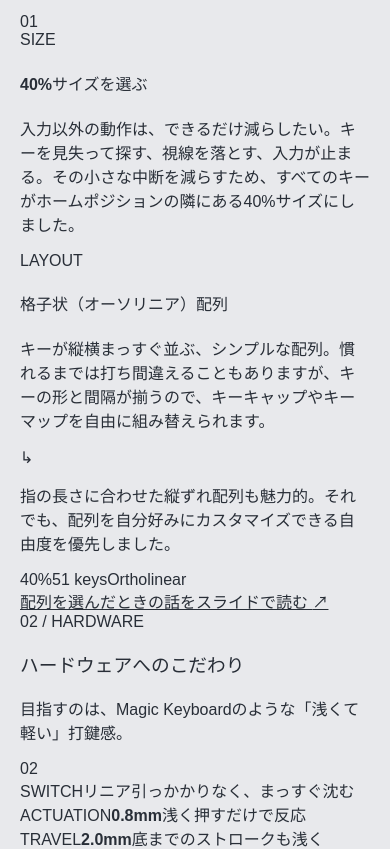
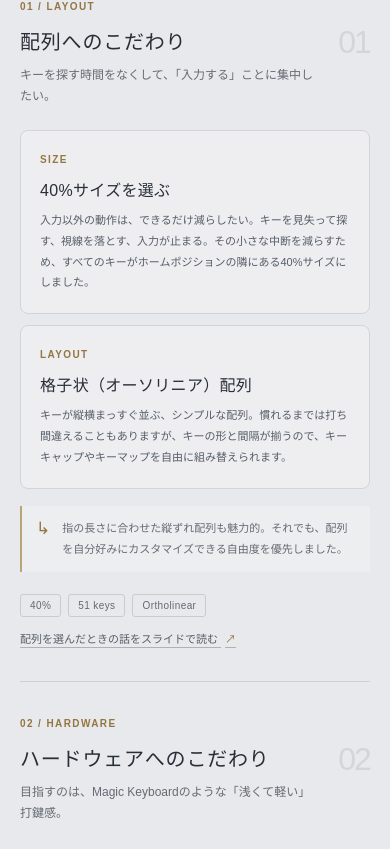
Before and after one commit to Hol1kgmg/my-keyboard, a React (Vite) app: page / in a window 390 px wide. Shown: the part 996-1845 px from the top of the page. Built offline with nearby package versions, Linux system fonts and the light colour scheme; no server answers.

Commit message:
Style keyboard selection story section

```diff
--- a/src/styles.css
+++ b/src/styles.css
@@ -275,6 +275,184 @@ h1 {
   margin-left: 6px;
   color: var(--muted);
 }
+
+/* The story connects the visible keyboard to the choices behind it. */
+.design-story {
+  border-top: 1px solid var(--line);
+  padding: 76px 0 68px;
+}
+.story-heading {
+  max-width: 700px;
+  margin: 0 auto 58px;
+  text-align: center;
+}
+.section-kicker,
+.chapter-index,
+.point-label {
+  color: var(--brass);
+  font-size: 10px;
+  font-weight: 700;
+  letter-spacing: 0.14em;
+}
+.story-heading h2 {
+  margin: 15px 0 12px;
+  font-size: clamp(23px, 3vw, 34px);
+  font-weight: 500;
+  letter-spacing: 0.06em;
+}
+.story-heading p {
+  margin: 0;
+  color: var(--muted);
+  font-size: 13px;
+  line-height: 1.9;
+}
+.story-chapter {
+  display: grid;
+  grid-template-columns: 170px minmax(0, 1fr);
+  gap: 38px;
+  padding: 37px 0 43px;
+  border-top: 1px solid var(--line);
+}
+.story-chapter:last-child {
+  padding-bottom: 0;
+}
+.chapter-index {
+  padding-top: 9px;
+  white-space: nowrap;
+}
+.chapter-title-row {
+  display: flex;
+  justify-content: space-between;
+  align-items: flex-start;
+  gap: 20px;
+}
+.chapter-title-row h3 {
+  margin: 0;
+  font-size: 23px;
+  font-weight: 500;
+  letter-spacing: 0.04em;
+}
+.chapter-lead {
+  margin: 10px 0 0;
+  color: var(--muted);
+  font-size: 13px;
+  line-height: 1.8;
+}
+.chapter-number {
+  color: #d4d5d8;
+  font-size: 42px;
+  font-weight: 300;
+  line-height: 1;
+  letter-spacing: -0.06em;
+}
+.story-grid {
+  display: grid;
+  grid-template-columns: repeat(2, minmax(0, 1fr));
+  gap: 18px;
+  margin-top: 30px;
+}
+.story-point {
+  min-width: 0;
+  padding: 23px 24px 25px;
+  border: 1px solid #d2d4d8;
+  border-radius: 8px;
+  background: rgb(255 255 255 / 24%);
+}
+.story-point h4 {
+  margin: 10px 0 9px;
+  font-size: 17px;
+  font-weight: 500;
+  letter-spacing: 0.02em;
+}
+.story-point p {
+  margin: 0;
+  color: #555d67;
+  font-size: 12px;
+  line-height: 2;
+}
+.story-note {
+  display: flex;
+  gap: 12px;
+  align-items: flex-start;
+  margin-top: 17px;
+  padding: 14px 18px;
+  border-left: 2px solid #b8a477;
+  background: rgb(255 255 255 / 22%);
+}
+.note-mark {
+  color: var(--brass);
+  font-size: 17px;
+}
+.story-note p {
+  margin: 0;
+  color: var(--muted);
+  font-size: 11px;
+  line-height: 1.9;
+}
+.chapter-footer {
+  display: flex;
+  justify-content: space-between;
+  align-items: center;
+  flex-wrap: wrap;
+  gap: 16px;
+  margin-top: 22px;
+}
+.story-tags {
+  display: flex;
+  flex-wrap: wrap;
+  gap: 7px;
+}
+.story-tags span {
+  padding: 5px 9px;
+  border: 1px solid #c9cbd0;
+  border-radius: 3px;
+  color: #626973;
+  font-size: 10px;
+  letter-spacing: 0.04em;
+}
+.slide-link {
+  color: #575e68;
+  font-size: 11px;
+  text-underline-offset: 4px;
+  text-decoration-color: #aeb2b8;
+}
+.slide-link span {
+  margin-left: 4px;
+  color: var(--brass);
+}
+.hardware-summary {
+  display: grid;
+  grid-template-columns: repeat(3, minmax(0, 1fr));
+  gap: 12px;
+  margin-top: 29px;
+  padding: 22px 24px;
+  border-radius: 8px;
+  background: #dedfe2;
+}
+.hardware-spec {
+  display: flex;
+  flex-direction: column;
+  align-items: flex-start;
+  gap: 6px;
+}
+.hardware-spec strong {
+  font-size: 27px;
+  font-weight: 500;
+  letter-spacing: -0.04em;
+}
+.hardware-spec strong span {
+  margin-left: 3px;
+  color: var(--muted);
+  font-size: 12px;
+}
+.hardware-spec > span:last-child {
+  color: var(--muted);
+  font-size: 10px;
+  line-height: 1.6;
+}
+.hardware-points {
+  margin-top: 17px;
+}
 .parts {
   border-top: 1px solid var(--line);
   padding: 29px 0;
@@ -357,6 +535,13 @@ footer a {
   .object-title h2 {
     font-size: 15px;
   }
+  .story-chapter {
+    grid-template-columns: 115px minmax(0, 1fr);
+    gap: 22px;
+  }
+  .story-point {
+    padding: 19px;
+  }
 }
 @media (max-width: 600px) {
   .app-shell {
@@ -423,6 +608,72 @@ footer a {
   .object-specs dd {
     font-size: 22px;
   }
+  .design-story {
+    padding: 53px 0 48px;
+  }
+  .story-heading {
+    margin-bottom: 37px;
+    text-align: left;
+  }
+  .story-heading h2 {
+    font-size: 24px;
+    line-height: 1.5;
+  }
+  .story-heading p {
+    font-size: 12px;
+  }
+  .story-chapter {
+    display: block;
+    padding: 27px 0 31px;
+  }
+  .chapter-index {
+    margin-bottom: 14px;
+  }
+  .chapter-title-row h3 {
+    font-size: 20px;
+  }
+  .chapter-number {
+    font-size: 32px;
+  }
+  .chapter-lead {
+    font-size: 12px;
+  }
+  .story-grid {
+    grid-template-columns: 1fr;
+    gap: 11px;
+    margin-top: 22px;
+  }
+  .story-point {
+    padding: 18px 19px 20px;
+  }
+  .story-point h4 {
+    font-size: 16px;
+  }
+  .story-point p {
+    font-size: 11px;
+    line-height: 1.9;
+  }
+  .story-note {
+    padding: 12px 14px;
+  }
+  .chapter-footer {
+    align-items: flex-start;
+    flex-direction: column;
+    gap: 13px;
+  }
+  .slide-link {
+    line-height: 1.8;
+  }
+  .hardware-summary {
+    gap: 9px;
+    padding: 17px 13px;
+  }
+  .hardware-spec strong {
+    font-size: 23px;
+  }
+  .hardware-spec > span:last-child {
+    font-size: 9px;
+  }
   footer {
     flex-wrap: wrap;
     padding: 20px 0;
```
